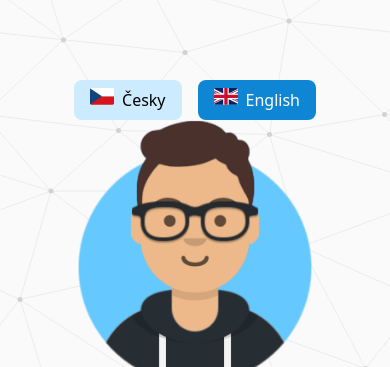
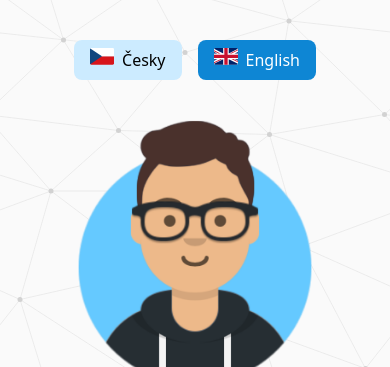
Before and after one commit to SedrlaP/portfolio, a website: page index.html in a window 390 px wide. Shown: the top 367 px of the page. Drawn offline with Linux system fonts and the light colour scheme.

Commit message:
Fix mobile language switcher position

```diff
--- a/index.html
+++ b/index.html
@@ -7,7 +7,7 @@
     <link href="./output.css" rel="stylesheet">
 </head>
 <body class="flex flex-col items-center">
-    <header class="mt-20 flex flex-row gap-4">
+    <header class="py-10 flex flex-row gap-4">
         <button id="btn-cs" class="lang-btn py-2 px-4 flex flex-row gap-2 cursor-pointer [&_svg]:w-6 self-center rounded-lg bg-[#0E86D4] text-white transition duration-300" onclick="setLanguage('cs')">
             <svg xmlns="http://www.w3.org/2000/svg" shape-rendering="geometricPrecision" text-rendering="geometricPrecision" image-rendering="optimizeQuality" fill-rule="evenodd" clip-rule="evenodd" viewBox="0 0 51.28 35.67"><g fill-rule="nonzero"><path fill="#D7141A" d="M51.28 17.84v15.01a2.83 2.83 0 0 1-2.82 2.82H2.82A2.83 2.83 0 0 1 0 32.85V17.84h51.28z"/><path fill="#fff" d="M51.28 17.84H0V2.82A2.83 2.83 0 0 1 2.82 0h45.64a2.83 2.83 0 0 1 2.82 2.82v15.02z"/><path fill="#11457E" d="M25.64 17.84.57 1.12C.21 1.6 0 2.18 0 2.82v30.03c0 .64.21 1.23.57 1.7l25.07-16.71z"/></g></svg>
             <span>Česky</span>
```
Also changed, not shown: output.css.
